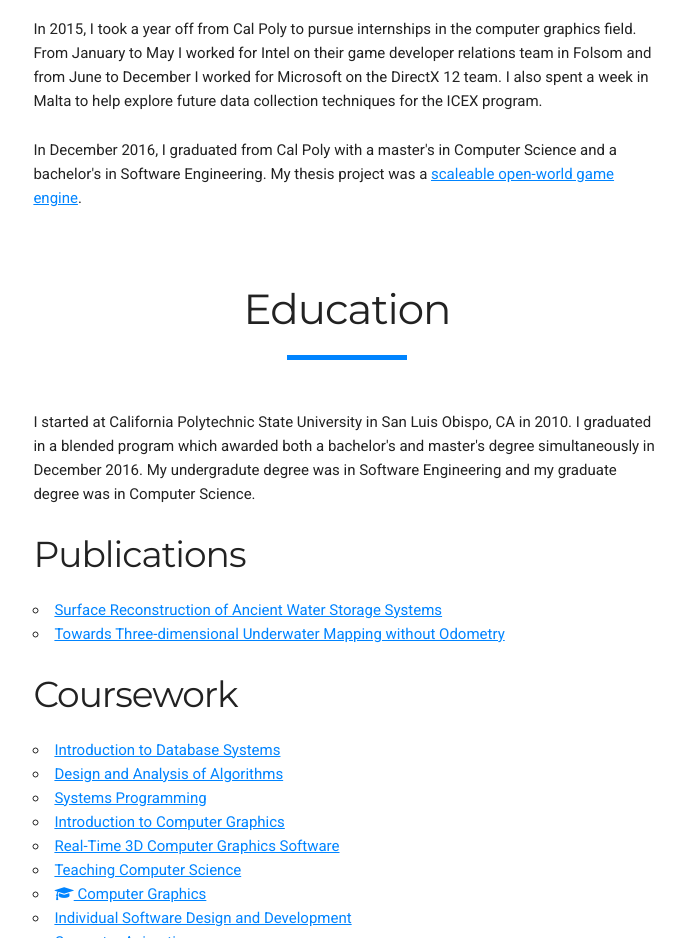
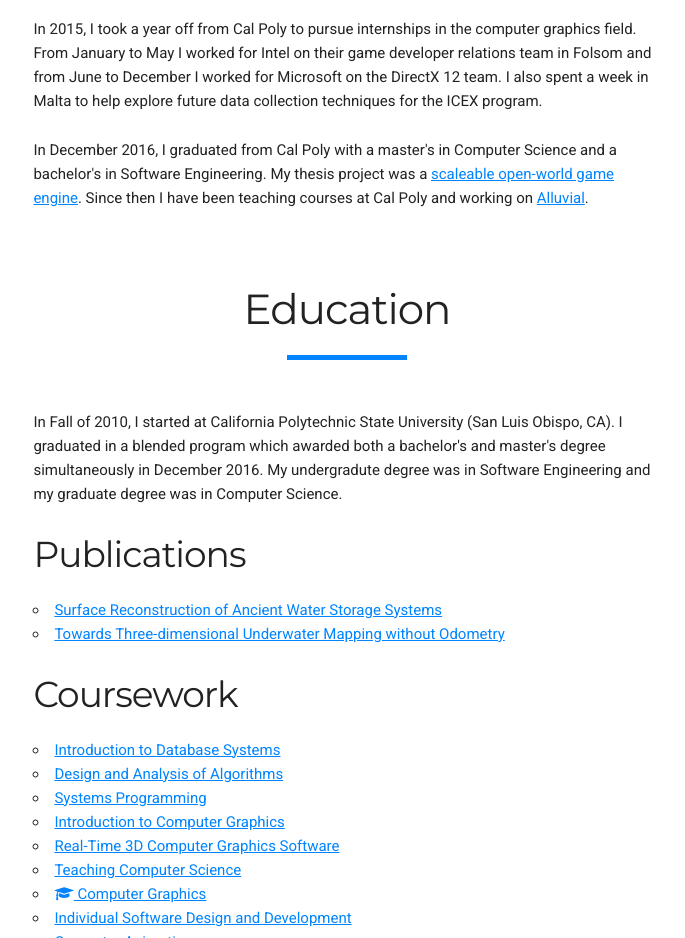
Before and after one commit to iondune/iandunn.me, a plain HTML site: page index.html in a window 1280 px wide. Shown: the part 2080-3018 px from the top of the page, without its empty margins (293-978 px from the left). Drawn offline with nearby package versions, Linux system fonts and the light colour scheme.

Commit message:
Some text updates

```diff
--- a/index.html
+++ b/index.html
@@ -238,7 +238,9 @@
           I also spent a week in Malta to help explore future data collection techniques for the ICEX program.
         </p>
         <p>
-          In December 2016, I graduated from Cal Poly with a master's in Computer Science and a bachelor's in Software Engineering. My thesis project was a <a href="http://www.alluvialengine.com/">scaleable open-world game engine</a>.
+          In December 2016, I graduated from Cal Poly with a master's in Computer Science and a bachelor's in Software Engineering.
+          My thesis project was a <a href="http://www.alluvialengine.com/">scaleable open-world game engine</a>.
+          Since then I have been teaching courses at Cal Poly and working on <a href="http://www.alluvialgame.com/">Alluvial</a>.
         </p>
       </div>
     </div>
@@ -249,7 +251,7 @@
         <h2>Education</h2>
         <div class="blue rule"></div>
         <p>
-          I started at California Polytechnic State University in San Luis Obispo, CA in 2010.
+          In Fall of 2010, I started at California Polytechnic State University (San Luis Obispo, CA).
           I graduated in a blended program which awarded both a bachelor's and master's degree simultaneously in December 2016.
           My undergradute degree was in Software Engineering and my graduate degree was in Computer Science.
         </p>
```
